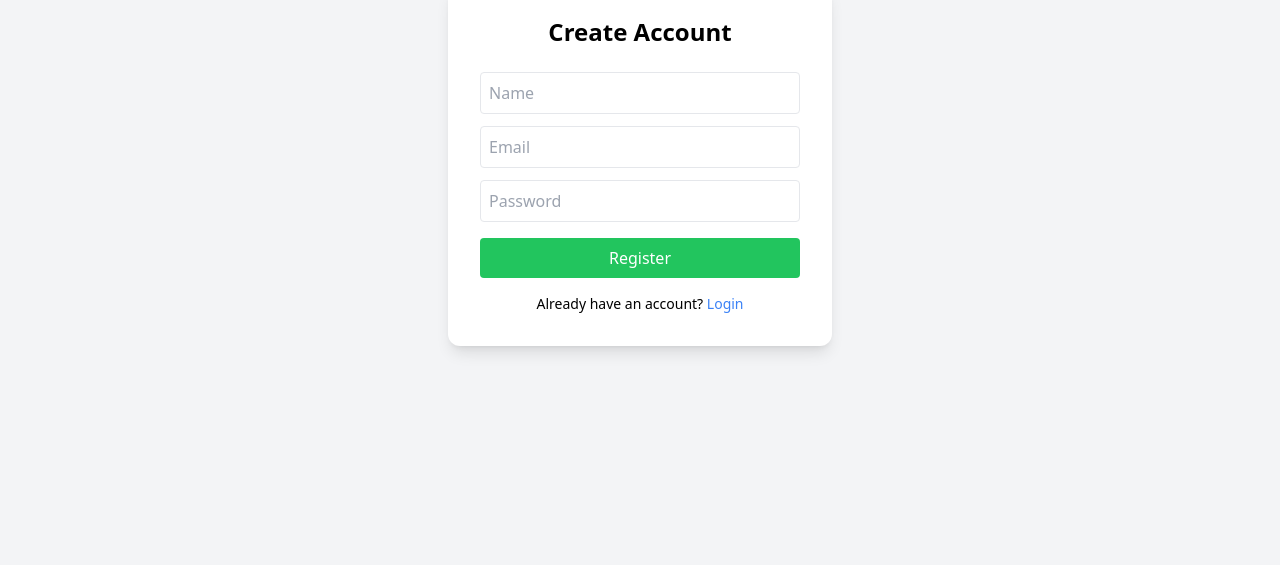
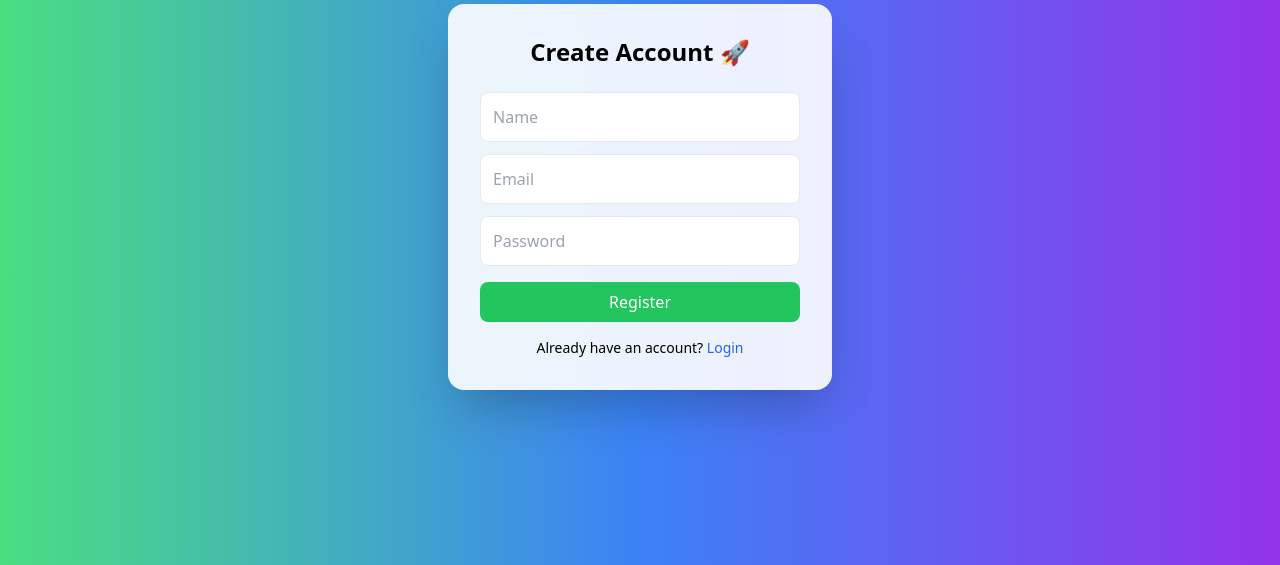
Before and after one commit to Viraj-1137/Task-Manager, a plain HTML site: page frontend/register.html in a window 1280 px wide. Shown: the part 235-800 px from the top of the page. Drawn offline with nearby package versions, Linux system fonts and the light colour scheme.

Commit message:
added deployed link and imroved styling for auth page

```diff
--- a/frontend/register.html
+++ b/frontend/register.html
@@ -4,20 +4,22 @@
   <title>Register</title>
   <script src="https://cdn.tailwindcss.com"></script>
 </head>
-<body class="bg-gray-100 flex items-center justify-center h-screen">
+<body class="h-screen bg-gradient-to-r from-green-400 via-blue-500 to-purple-600 flex flex-col items-center justify-center">
 
-<div class="bg-white p-8 rounded-xl shadow-lg w-96">
-  <h2 class="text-2xl font-bold text-center mb-6">Create Account</h2>
+<h1 class="text-4xl font-bold text-white mb-6">Task Manager</h1>
 
-  <input id="name" placeholder="Name" class="border p-2 w-full mb-3 rounded">
-  <input id="email" placeholder="Email" class="border p-2 w-full mb-3 rounded">
-  <input id="password" type="password" placeholder="Password" class="border p-2 w-full mb-4 rounded">
+<div class="bg-white/90 backdrop-blur-md p-8 rounded-2xl shadow-2xl w-96">
+  <h2 class="text-2xl font-semibold text-center mb-6">Create Account 🚀</h2>
 
-  <button onclick="register()" class="bg-green-500 text-white w-full py-2 rounded hover:bg-green-600">Register</button>
+  <input id="name" placeholder="Name" class="border p-3 w-full mb-3 rounded-lg focus:outline-none focus:ring-2 focus:ring-green-400">
+  <input id="email" placeholder="Email" class="border p-3 w-full mb-3 rounded-lg focus:outline-none focus:ring-2 focus:ring-green-400">
+  <input id="password" type="password" placeholder="Password" class="border p-3 w-full mb-4 rounded-lg focus:outline-none focus:ring-2 focus:ring-green-400">
+
+  <button onclick="register()" class="bg-green-500 text-white w-full py-2 rounded-lg hover:bg-green-600 transition">Register</button>
 
   <p class="text-center mt-4 text-sm">
     Already have an account?
-    <a href="login.html" class="text-blue-500">Login</a>
+    <a href="index.html" class="text-blue-600 font-medium">Login</a>
   </p>
 </div>
 
@@ -31,7 +33,7 @@ async function register(){
 
  const data = await res.json();
  alert(data.msg || 'Registered');
- window.location='login.html';
+ window.location='index.html';
 }
 </script>
 
```
Also changed, not shown: frontend/login.html (+9 -7 lines), README.md.
